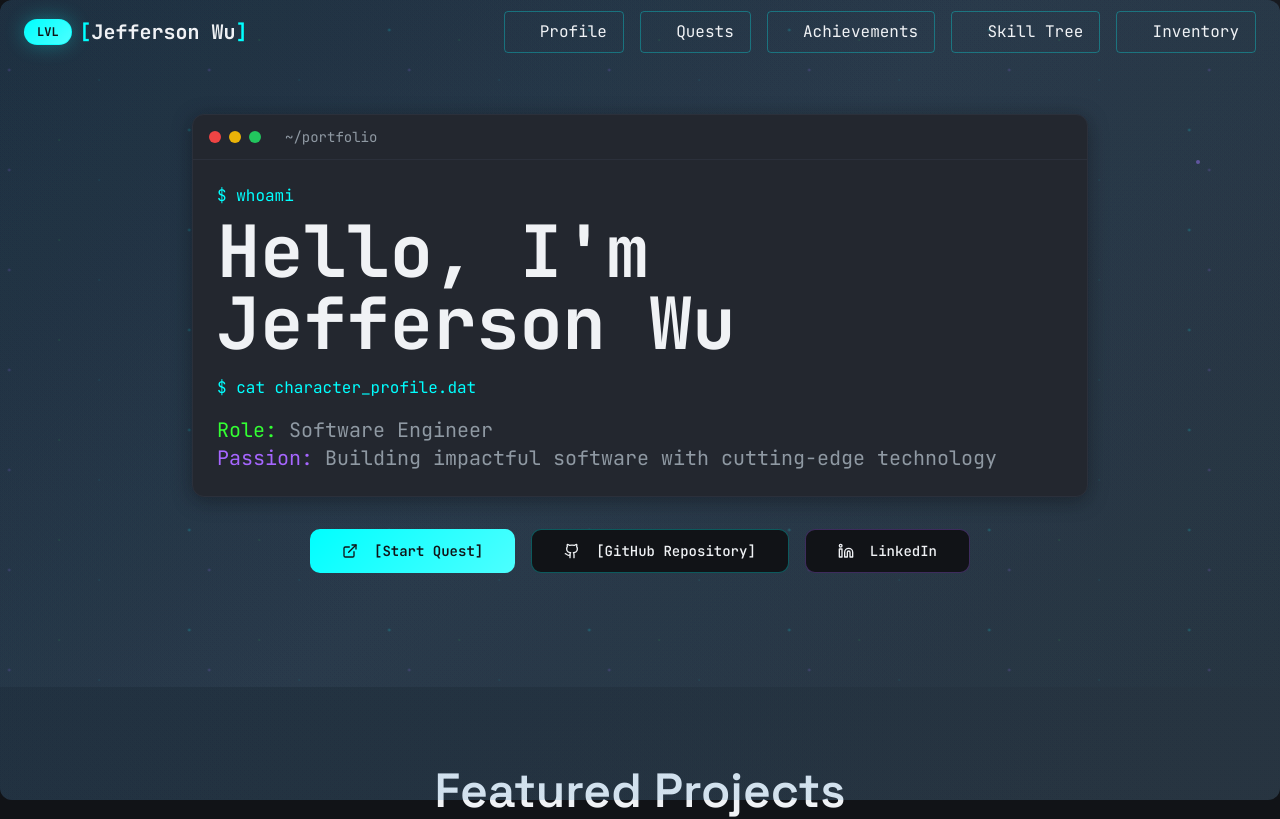
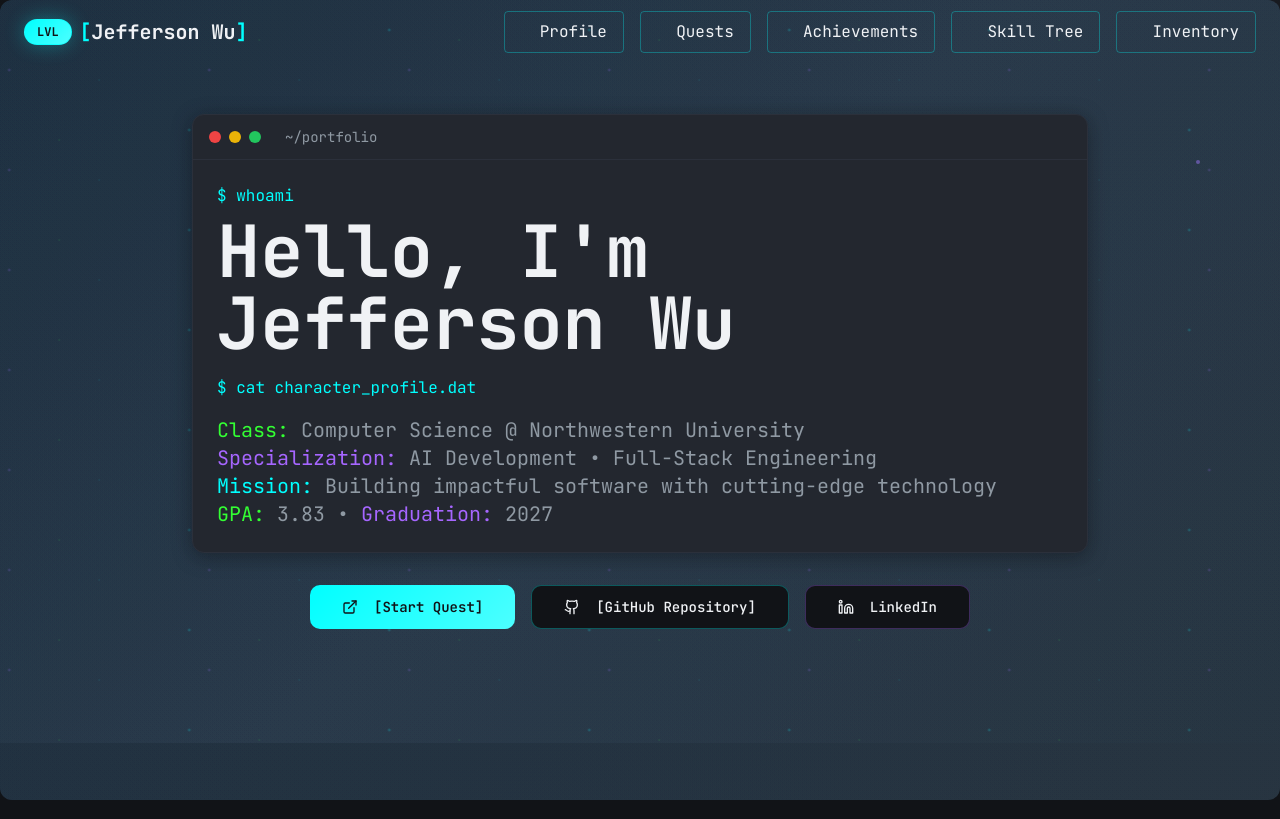
Before and after one commit to JeffersonWu25/jefferson-wu-portfolio, a React (Vite) app: page / in a window 1280 px wide. Shown: the top 819 px of the page. Built offline with nearby package versions, Linux system fonts and the light colour scheme.

Commit message:
Visual edit in Lovable
Edited UI in Lovable

```diff
--- a/src/components/Hero.tsx
+++ b/src/components/Hero.tsx
@@ -43,9 +43,12 @@ const Hero = () => {
               {isTypingDone && <div className="space-y-4 animate-fade-in">
                    <div className="font-mono text-primary">$ cat character_profile.dat</div>
                    <div className="space-y-2">
+
                      <p className="text-lg md:text-xl text-muted-foreground font-mono leading-relaxed">
-                       <span className="text-accent">Role:</span> Software Engineer<br />
-                       <span className="text-secondary">Passion:</span> Building impactful software with cutting-edge technology
+                       <span className="text-accent">Class:</span> Computer Science @ Northwestern University<br />
+                       <span className="text-secondary">Specialization:</span> AI Development • Full-Stack Engineering<br />
+                       <span className="text-primary">Mission:</span> Building impactful software with cutting-edge technology<br />
+                       <span className="text-accent">GPA:</span> 3.83 • <span className="text-secondary">Graduation:</span> 2027
                      </p>
                    </div>
                  </div>}
```
